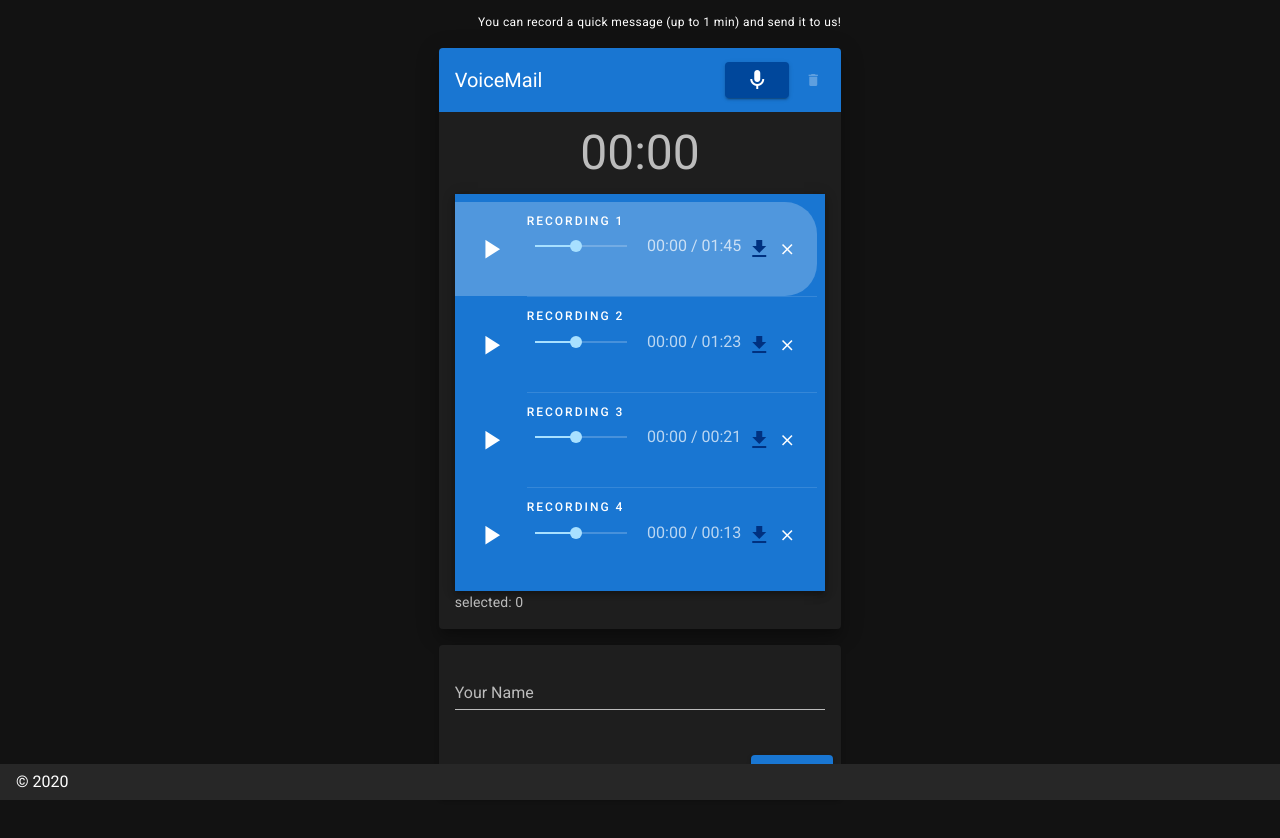
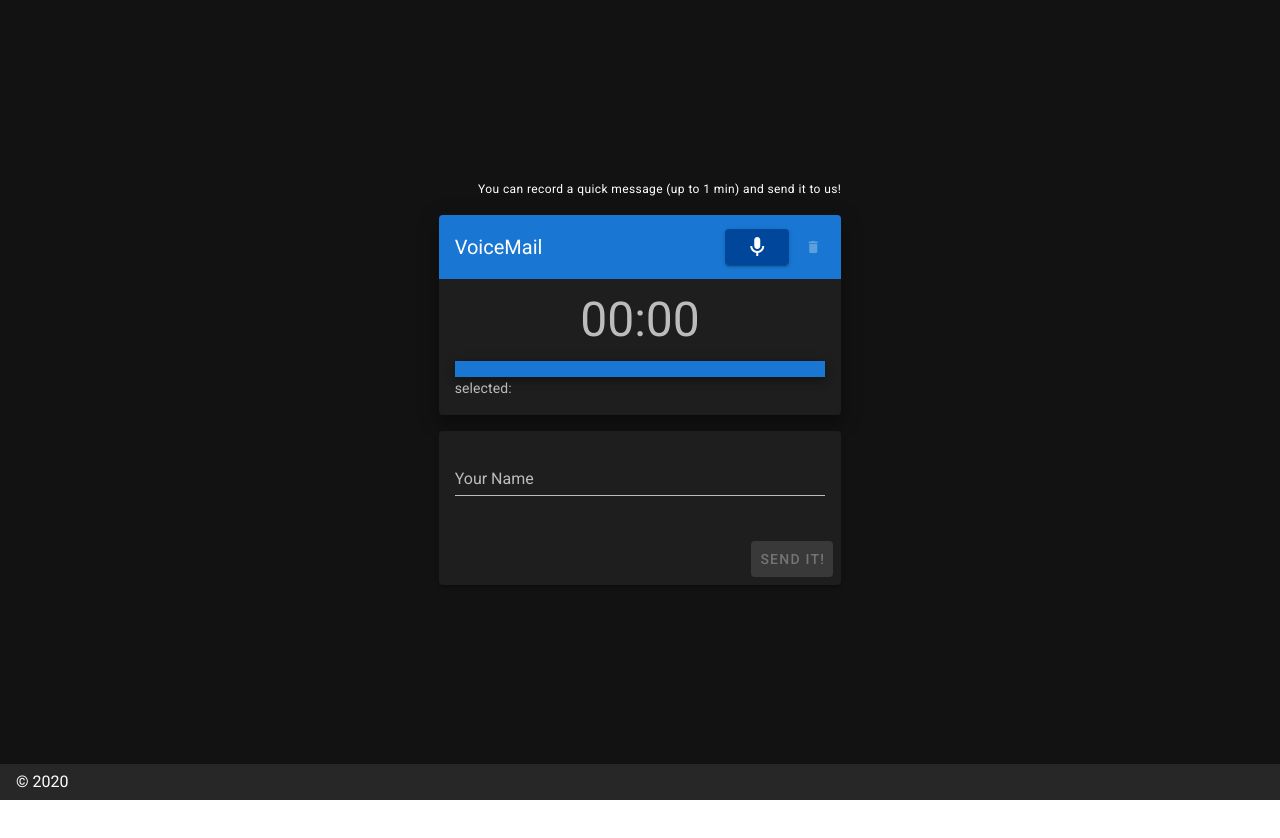
Before and after one commit to ackzell/camati, a Nuxt app: page / in a window 1280 px wide. Shown: the top 838 px of the page. After the commit the page ends 800 px from the top, so only its background shows below. Built offline with nearby package versions, Linux system fonts and the light colour scheme.

Commit message:
#1 #2 Abstracting the recording component.

```diff
--- /dev/null
+++ b/components/RecordingItem.vue
@@ -0,0 +1,95 @@
+<template>
+  <v-list-item :ripple="false">
+    <v-list-item-avatar>
+      <v-btn x-large icon @click="toggleAudio">
+        <v-icon v-if="isPlaying">mdi-pause</v-icon>
+        <v-icon v-else>mdi-play</v-icon>
+      </v-btn>
+    </v-list-item-avatar>
+    <v-list-item-content>
+      <v-list-item-title class="overline">
+        Recording {{ index + 1 }}
+      </v-list-item-title>
+      <v-slider
+        value="45"
+        active
+        color="primary lighten-4"
+        rounded
+        inverse-label
+        :label="timeAndDuration"
+      />
+    </v-list-item-content>
+    <v-list-item-action>
+      <v-btn icon color="primary darken-3" @click.stop>
+        <v-icon>mdi-download</v-icon>
+      </v-btn>
+    </v-list-item-action>
+    <v-list-item-action>
+      <v-btn icon x-small>
+        <v-icon>mdi-close</v-icon>
+      </v-btn>
+    </v-list-item-action>
+  </v-list-item>
+</template>
+<script>
+export default {
+  props: {
+    recording: {
+      type: Object,
+      default: () => ({
+        audio: null,
+        isPlaying: false
+      })
+    },
+    index: {
+      type: Number,
+      default: 0
+    }
+  },
+  data() {
+    return {
+      track: null,
+      isPlaying: false,
+      totalDuration: null
+    }
+  },
+  computed: {
+    timeAndDuration() {
+      let minutes = Math.floor(this.totalDuration / 60)
+      let seconds = parseInt(this.totalDuration, 10) - minutes * 60
+
+      if (minutes < 10) {
+        minutes = '0' + minutes
+      }
+      if (seconds < 10) {
+        seconds = '0' + seconds
+      }
+      return `00:00 / ${minutes}:${seconds}`
+    }
+  },
+  beforeMount() {
+    this.track = new Audio(this.recording.audio)
+
+    this.track.addEventListener('loadeddata', () => {
+      console.log('finished loading')
+      console.log(this.track.duration)
+      this.totalDuration = this.track.duration
+    })
+
+    this.track.addEventListener('ended', () => {
+      console.log('ended!')
+      this.isPlaying = false
+    })
+  },
+  methods: {
+    toggleAudio() {
+      this.isPlaying = !this.isPlaying
+      if (this.isPlaying) {
+        this.track.play()
+      } else {
+        this.track.pause()
+      }
+    }
+  }
+}
+</script>
--- a/components/RecordingsList.vue
+++ b/components/RecordingsList.vue
@@ -6,41 +6,7 @@
       @change="$emit('input', selected)"
     >
       <div v-for="(recording, index) in recordings" :key="index">
-        <v-list-item :ripple="false">
-          <v-list-item-avatar>
-            <v-btn
-              x-large
-              icon
-              @click="recording.isPlaying = !recording.isPlaying"
-            >
-              <v-icon v-if="recording.isPlaying">mdi-pause</v-icon>
-              <v-icon v-else>mdi-play</v-icon>
-            </v-btn>
-          </v-list-item-avatar>
-          <v-list-item-content>
-            <v-list-item-title class="overline">
-              Recording {{ index + 1 }}
-            </v-list-item-title>
-            <v-slider
-              value="45"
-              active
-              color="primary lighten-4"
-              rounded
-              inverse-label
-              :label="`00:00 / ${recording.duration}`"
-            />
-          </v-list-item-content>
-          <v-list-item-action>
-            <v-btn icon color="primary darken-3" @click.stop>
-              <v-icon>mdi-download</v-icon>
-            </v-btn>
-          </v-list-item-action>
-          <v-list-item-action>
-            <v-btn icon x-small>
-              <v-icon>mdi-close</v-icon>
-            </v-btn>
-          </v-list-item-action>
-        </v-list-item>
+        <recording-item :recording="recording" :index="index"></recording-item>
         <v-divider v-show="index != recordings.length - 1" inset></v-divider>
       </div>
     </v-list-item-group>
@@ -48,7 +14,11 @@
 </template>
 
 <script>
+import RecordingItem from '@/components/RecordingItem'
 export default {
+  components: {
+    RecordingItem
+  },
   props: {
     value: {
       type: Number,
--- a/pages/index.vue
+++ b/pages/index.vue
@@ -29,14 +29,8 @@
 
           <recordings-list
             v-model="selected"
-            :recordings="audios"
+            :recordings="recordings"
           ></recordings-list>
-
-          <ul v-if="recordings.length">
-            <li v-for="(audio, index) in recordings" :key="index">
-              <audio :src="audio" controls></audio>
-            </li>
-          </ul>
 
           selected: {{ selected }}
         </v-card-text>
@@ -52,7 +46,9 @@
         </v-card-text>
         <v-card-actions>
           <v-spacer></v-spacer>
-          <v-btn color="primary" :disabled="!audios.length">Send it!</v-btn>
+          <v-btn color="primary" :disabled="!recordings.length && !selected"
+            >Send it!</v-btn
+          >
         </v-card-actions>
       </v-card>
     </v-col>
@@ -65,6 +61,7 @@ import Timer from '@/components/Timer'
 
 const ENCODING_TYPE = 'mp3'
 const ENCODE_AFTER_RECORD = true
+const TIME_LIMIT = 180
 
 export default {
   components: {
@@ -74,12 +71,6 @@ export default {
   data() {
     return {
       isRecording: false,
-      audios: [
-        { isPlaying: false, duration: '01:45', volume: 50 },
-        { isPlaying: false, duration: '01:23', volume: 50 },
-        { isPlaying: false, duration: '00:21', volume: 50 },
-        { isPlaying: false, duration: '00:13', volume: 50 }
-      ],
       getUserMediaStream: null,
       recorder: null,
       input: null,
@@ -141,13 +132,13 @@ export default {
                 console.warn('Encoding complete')
                 const url = URL.createObjectURL(blob)
                 console.log(blob)
-                this.recordings.push(url)
+                this.recordings.push({ audio: url })
                 // createDownloadLink(blob, recorder.encoding);
               }
             })
 
             this.recorder.setOptions({
-              timeLimit: 60,
+              timeLimit: TIME_LIMIT,
               encodeAfterRecord: ENCODE_AFTER_RECORD,
               mp3: {
                 bitRate: 160
```
